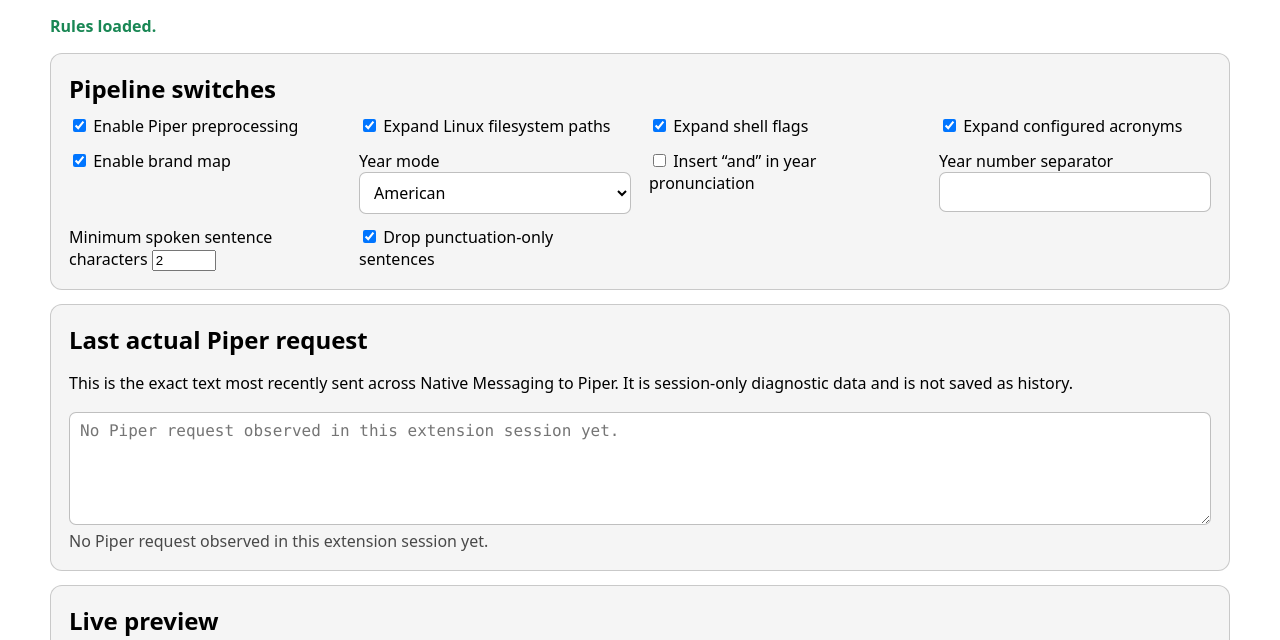
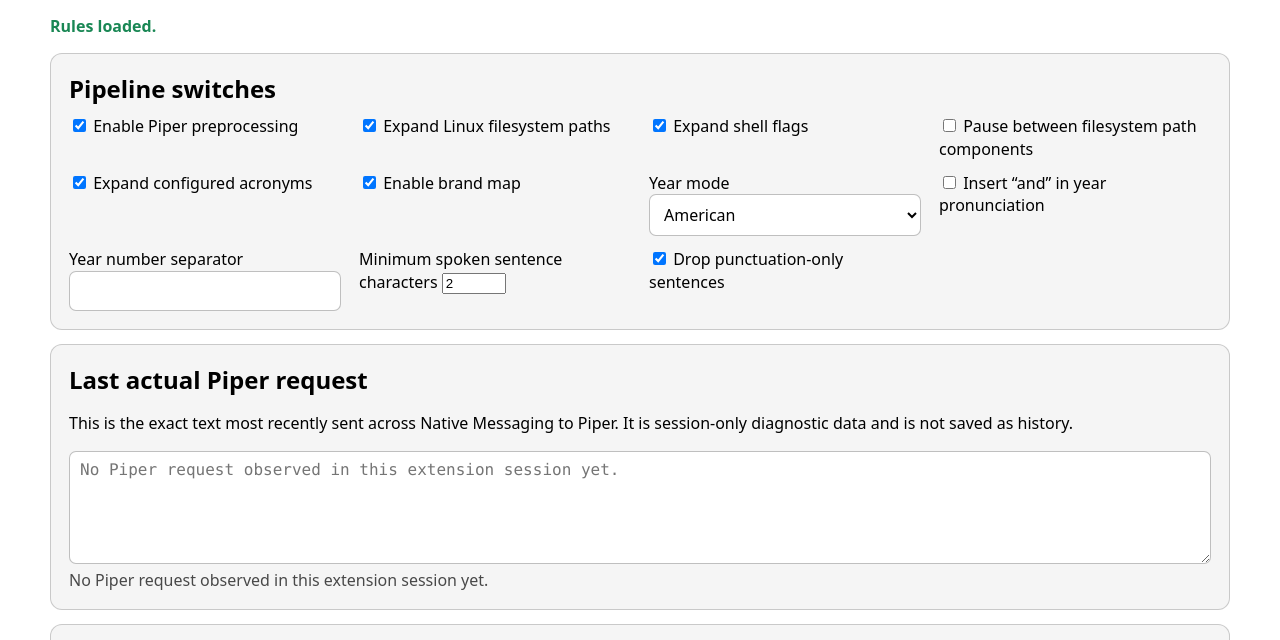
Before and after one commit to sguzman/edge-tts, a website with bundled scripts: page src/options/pronunciation.html in a window 1280 px wide. Shown: the part 125-765 px from the top of the page. Built offline with nearby package versions, Linux system fonts and the light colour scheme; some packages are replaced by stand-ins of ours.

Commit message:
Expose spoken path pause control

```diff
--- a/src/options/pronunciation.html
+++ b/src/options/pronunciation.html
@@ -27,6 +27,7 @@
         <label><input id="enabled" type="checkbox"> Enable Piper preprocessing</label>
         <label><input id="filesystem-paths" type="checkbox"> Expand Linux filesystem paths</label>
         <label><input id="shell-flags" type="checkbox"> Expand shell flags</label>
+        <label><input id="path-component-pauses" type="checkbox"> Pause between filesystem path components</label>
         <label><input id="acronyms-enabled" type="checkbox"> Expand configured acronyms</label>
         <label><input id="brand-map-enabled" type="checkbox"> Enable brand map</label>
         <label>
```
